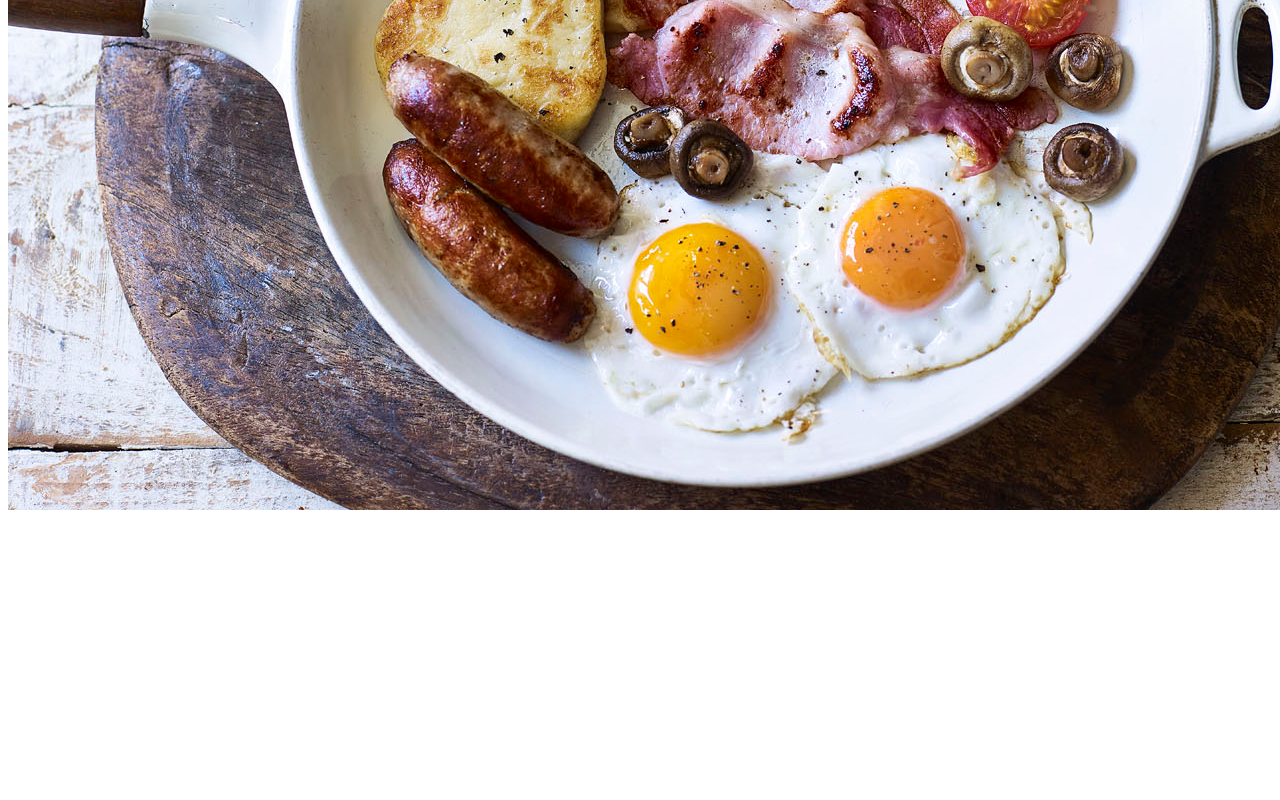
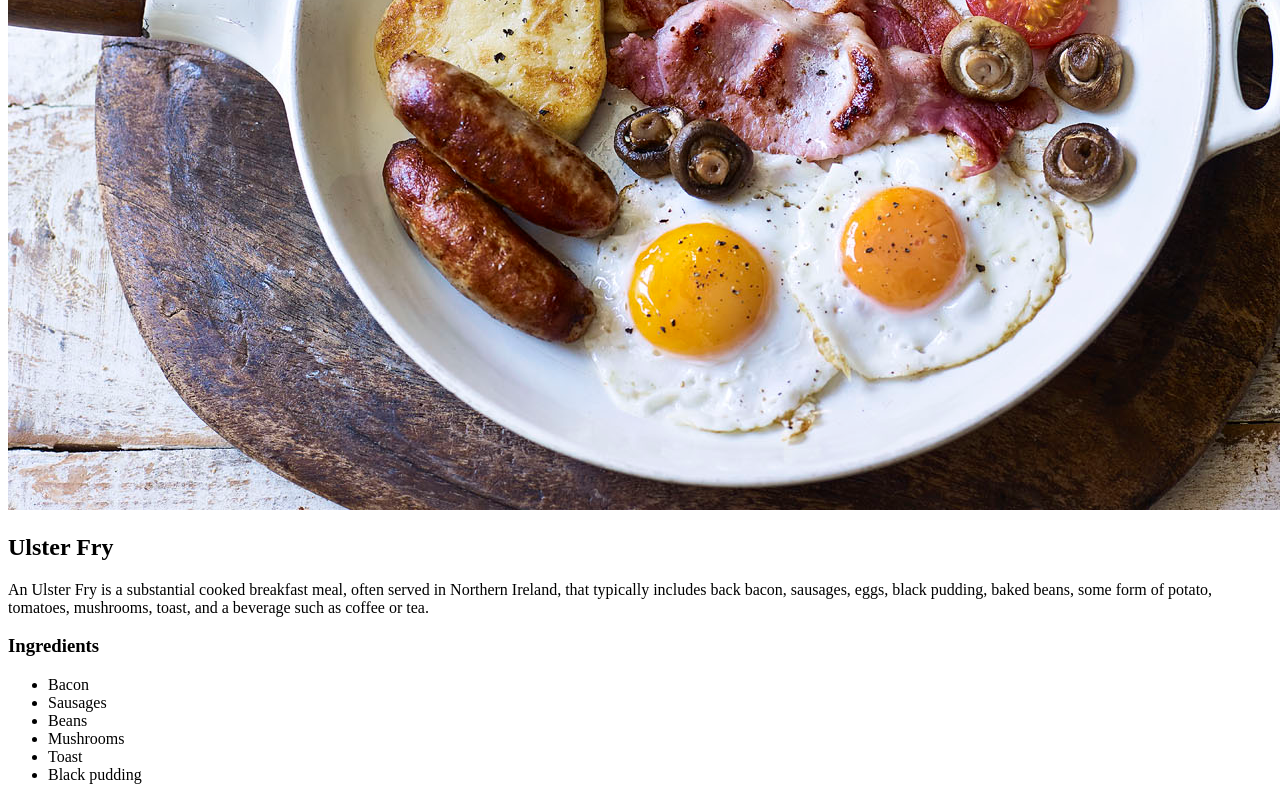
Before and after one commit to dmcc8668/odin-recipes, a plain HTML site: page recipes/ulsterfry.html in a window 1280 px wide. Shown: the part 470-1270 px from the top of the page. Before the commit the page ends 992 px from the top, so only its background shows below. Drawn offline with Linux system fonts and the light colour scheme.

Commit message:
Add ingredients and descriptions of all recipes plus relevant headings

```diff
--- a/recipes/ulsterfry.html
+++ b/recipes/ulsterfry.html
@@ -8,5 +8,17 @@
     <body>
         <h1>Ulster Fry</h1>
         <img src="../img/ulsterfry.jpg" alt="An Ulster fry in a frying pan">
+        <h2>Ulster Fry</h2>
+        <p>An Ulster Fry is a substantial cooked breakfast meal, often served in Northern Ireland,
+            that typically includes back bacon, sausages, eggs, black pudding, baked beans,
+            some form of potato, tomatoes, mushrooms, toast, and a beverage such as coffee or tea.</p>
+        <h3>Ingredients</h3>
+        <ul>
+            <li>Bacon</li>
+            <li>Sausages</li>
+            <li>Beans</li>
+            <li>Mushrooms</li>
+            <li>Toast</li>
+            <li>Black pudding</li>
     </body>
 </html>
```
Also changed, not shown: recipes/chickenkorma.html (+12 -0 lines), recipes/cottagepie.html (+11 -0 lines).
